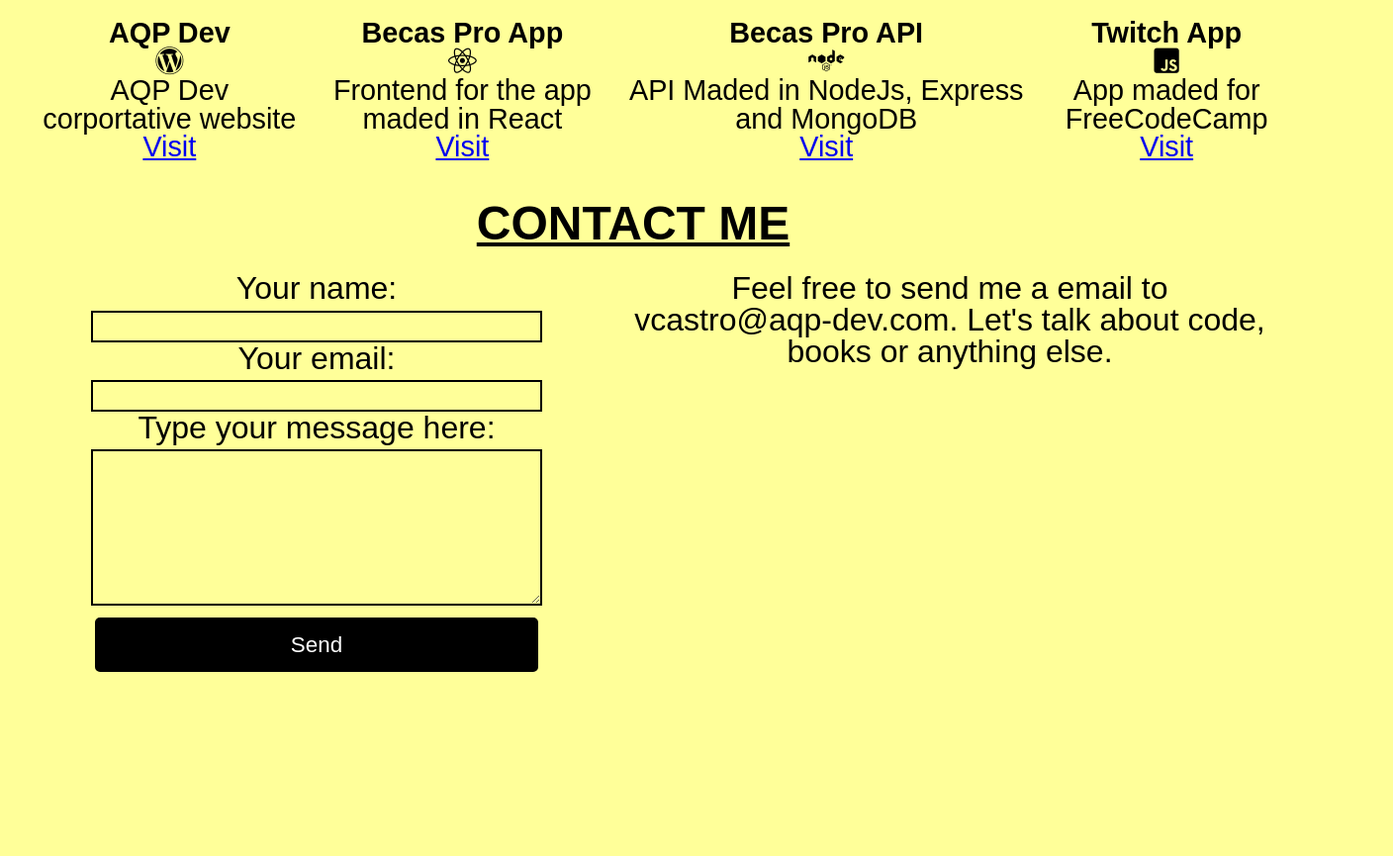
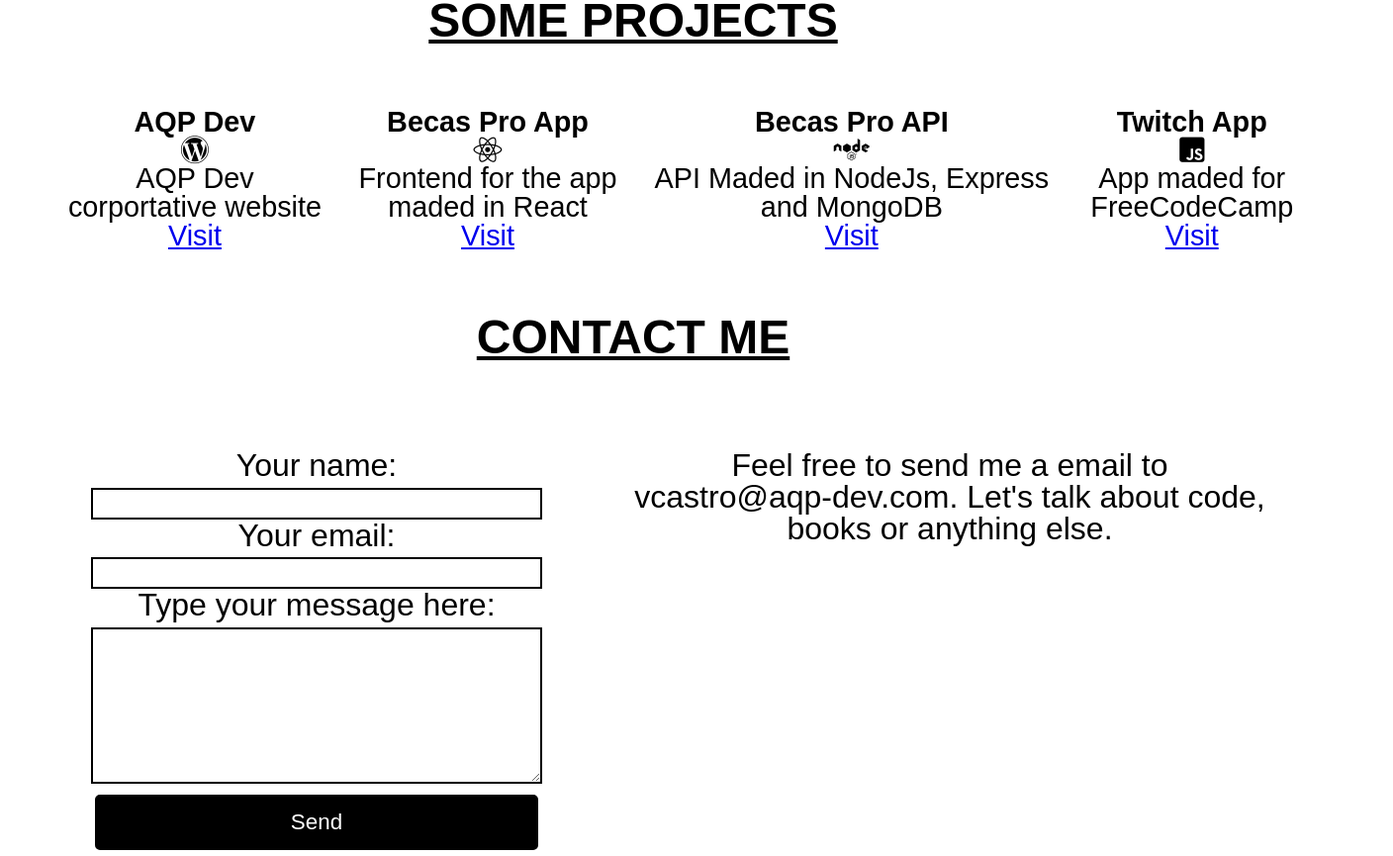
Before and after one commit to soyvikman/soyvikman.github.io, a plain HTML site: page index.html in a window 1280 px wide. Shown: the part 1157-2022 px from the top of the page at 99% size, 1408 px wide, since content can reach past the window. Before the commit the page ends 1843 px from the top, so only its background shows below. Drawn offline with Linux system fonts and the light colour scheme; a web font is replaced by a local one.

Commit message:
Mejorando

```diff
--- a/css/style.css
+++ b/css/style.css
@@ -5,7 +5,7 @@ html {
 }
 
 body{
-    background-color: #FFFF99;
+    background-color: #FFFFFF;
 }
 
 .section1{
@@ -14,7 +14,7 @@ body{
  font-family: 'Darker Grotesque', sans-serif;
  font-size: 1.5rem;
  text-align: center;
- padding-top: 2%;
+ padding-top: 5%;
 }
 
 .section1 h1{
@@ -63,7 +63,7 @@ width: 100%;
 height: 100%;
 display: flex;
 flex: auto;
-padding-top: 3%;
+padding-top: 5%;
 justify-content: space-between;
 align-content: baseline;
 }
@@ -134,7 +134,7 @@ width: 50%;
     font-family: 'Darker Grotesque', sans-serif;
     font-size: 1.8rem;
     width: 100%;
-    padding: 3%;
+    padding: 5%;
     display: flex;
     flex: auto;
     text-align: center;
@@ -156,7 +156,7 @@ width: 50%;
 }
 
 .portfolio-inner button:hover{
-    background-color: #FFFF99;
+    background-color: #FFFFFF;
     color:black;
     font-family: 'Darker Grotesque', sans-serif;
     border:2px black solid;
@@ -181,6 +181,7 @@ width: 50%;
     display: flex;
     flex: auto;
     text-align: center;
+    padding-top: 5%;
 
 }
 
@@ -203,7 +204,7 @@ width: 50%;
 
 .contact-inner form input{
     width: 70%;
-    background-color: #FFFF99;
+    background-color: #FFFFFF;
     border:2px solid black;
     padding-top: 1%;
     padding-bottom: 1%;
@@ -212,7 +213,7 @@ width: 50%;
 
 .contact-inner form textarea{
     width: 70%;
-    background-color: #FFFF99;
+    background-color: #FFFFFF;
     border: 2px solid black;
     margin-top: 1%;
 }
```
